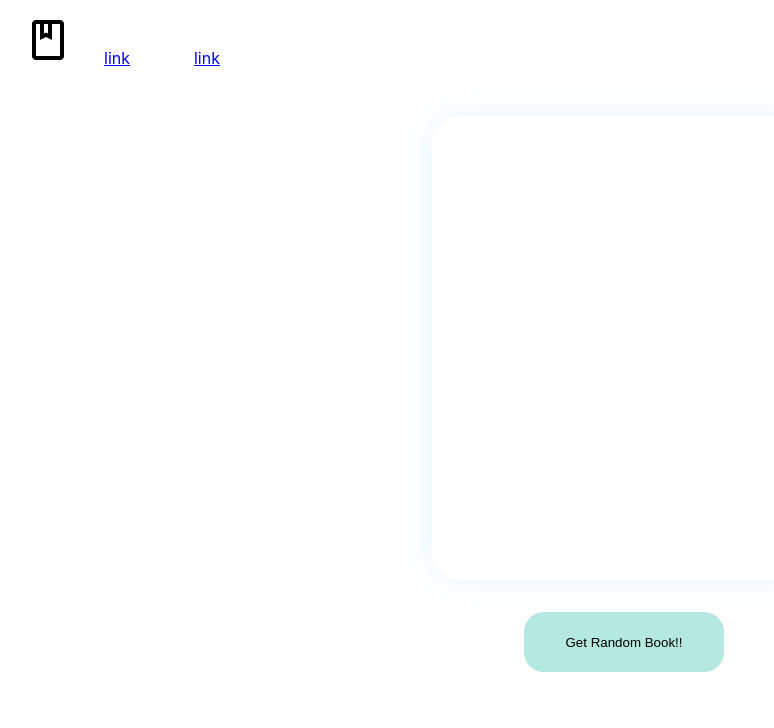
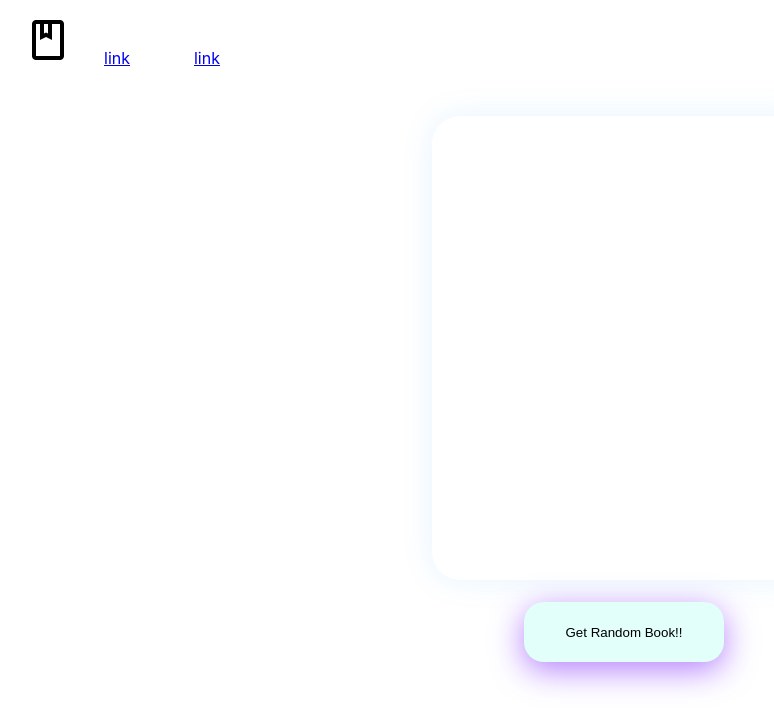
Before and after one commit to alliecaton/shelvd-react, a React (Create React App) app: page / in a window 1280 px wide. In both pictures the pointer is over the button "Get Random Book!!". Shown: the top 728 px of the page, without its empty margins (16-790 px from the left). Built offline with nearby package versions, Linux system fonts and the light colour scheme.

Commit message:
box shadows on button hover

```diff
--- a/src/App.css
+++ b/src/App.css
@@ -43,7 +43,14 @@ button {
 }
 
 .light {
-  background: #b5e8de;
+  background: #e3fff9;
+  box-shadow: 0 0.5rem 2rem rgba(106, 0, 255, 0.2);
+}
+
+.light:hover {
+  cursor: pointer;
+  box-shadow: 0 0.5rem 2rem rgba(106, 0, 255, 0.5);
+  margin-top: -10px;
 }
 
 .dark {
```
